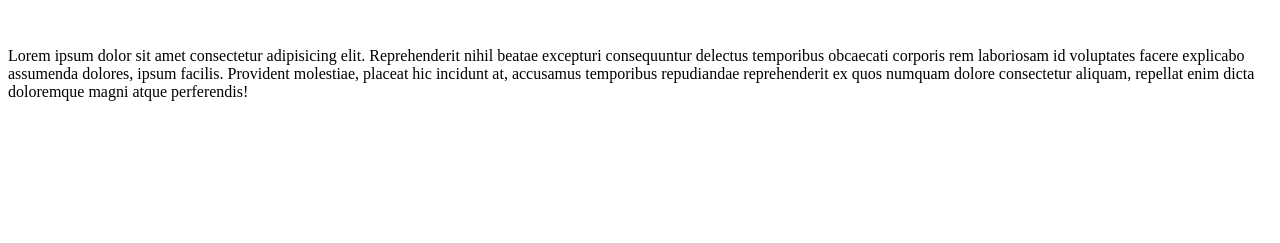
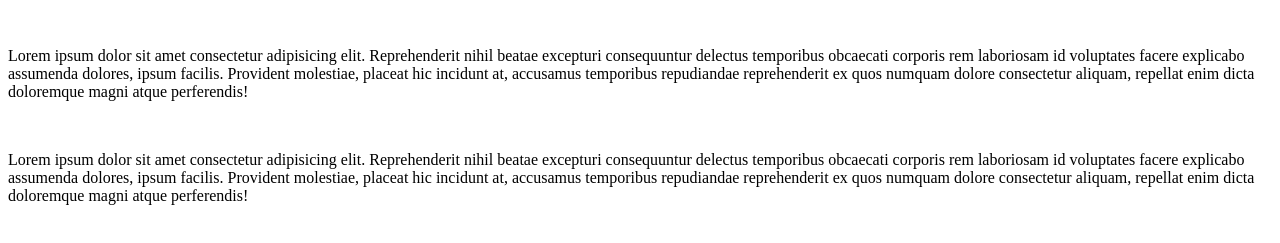
Before and after one commit to 01ahmer-khan/git-new, a plain HTML site: page index.html in a window 1280 px wide. Shown: the part 137-380 px from the top of the page. Drawn offline with Linux system fonts and the light colour scheme.

Commit message:
Update index.html
update 2nd index.html

```diff
--- a/index.html
+++ b/index.html
@@ -18,6 +18,11 @@
         delectus temporibus obcaecati corporis rem laboriosam id voluptates facere explicabo assumenda dolores, ipsum
         facilis. Provident molestiae, placeat hic incidunt at, accusamus temporibus repudiandae reprehenderit ex quos
         numquam dolore consectetur aliquam, repellat enim dicta doloremque magni atque perferendis!</p>
+     <br/>
+    <p>Lorem ipsum dolor sit amet consectetur adipisicing elit. Reprehenderit nihil beatae excepturi consequuntur
+        delectus temporibus obcaecati corporis rem laboriosam id voluptates facere explicabo assumenda dolores, ipsum
+        facilis. Provident molestiae, placeat hic incidunt at, accusamus temporibus repudiandae reprehenderit ex quos
+        numquam dolore consectetur aliquam, repellat enim dicta doloremque magni atque perferendis!</p>
 </body>
 
 </html>
```
